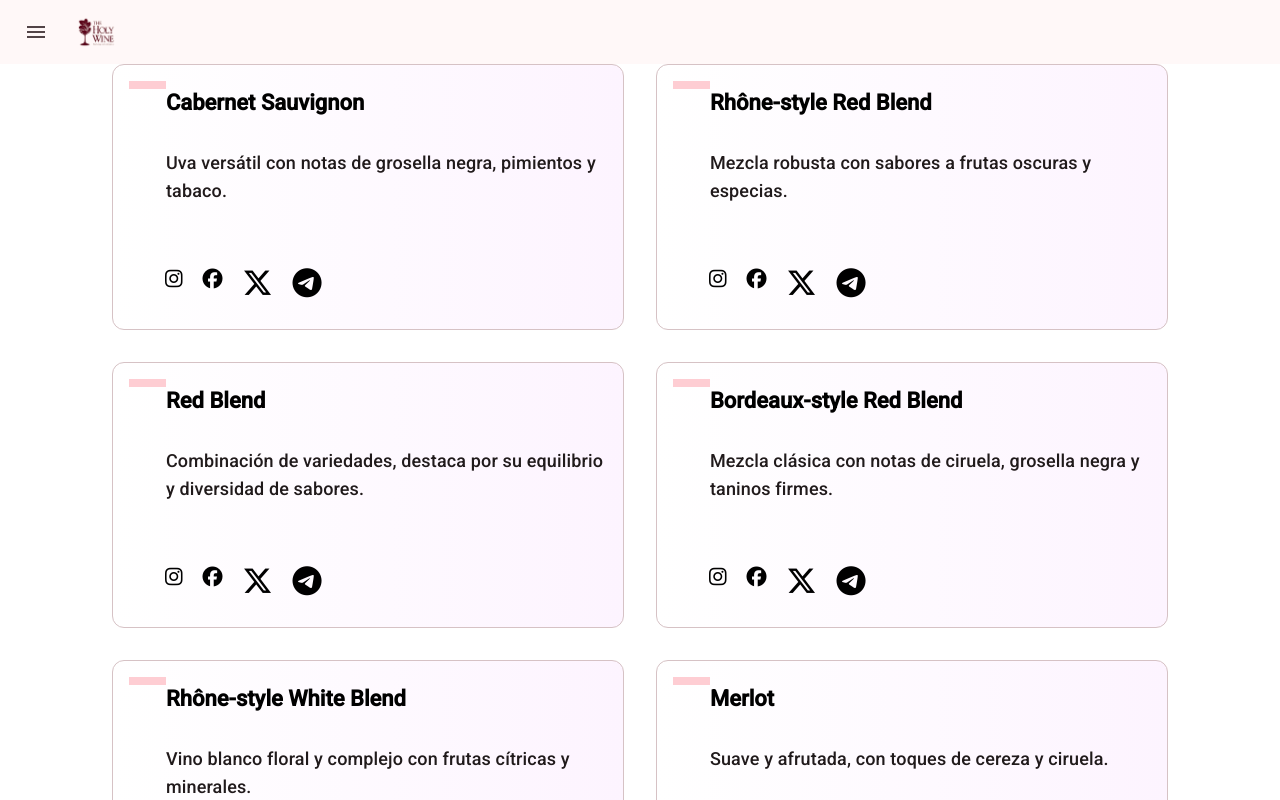
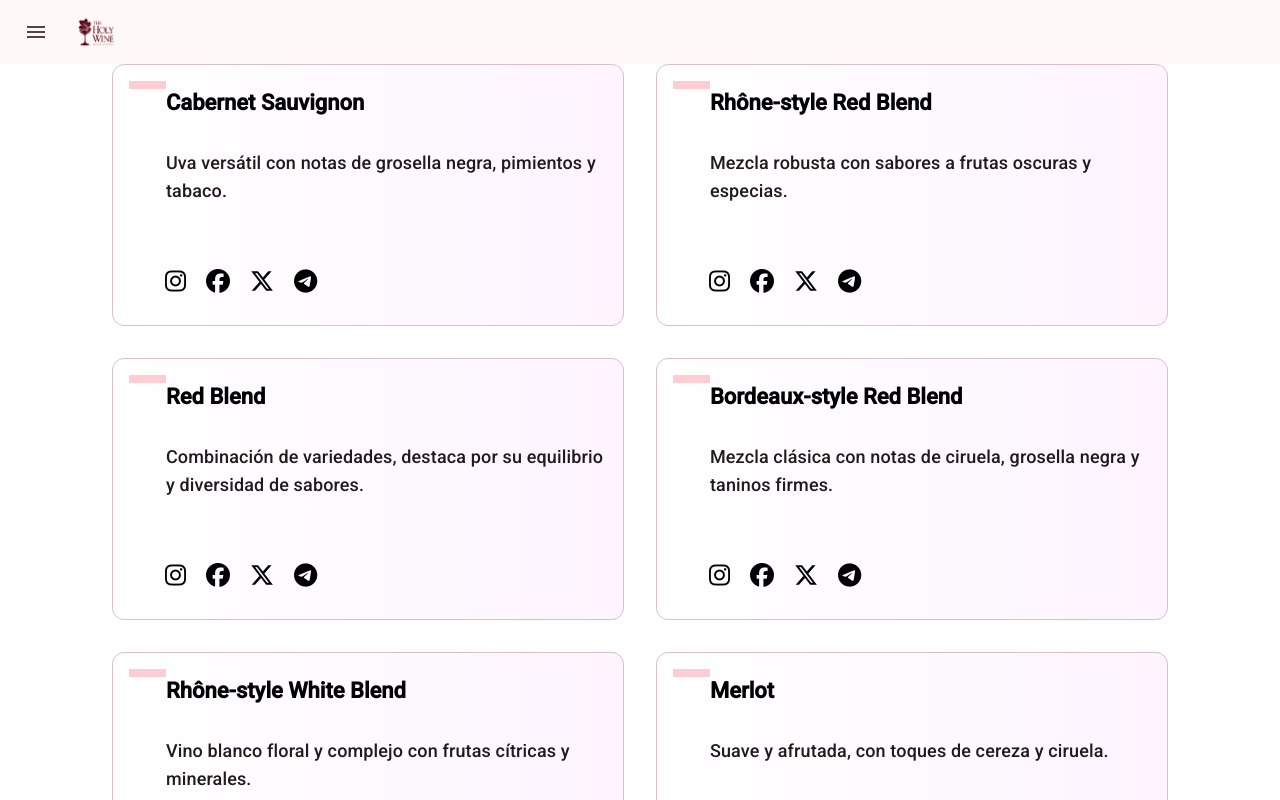
Before and after one commit to 81andie/holyWine, an Angular app: page /variedad in a window 1280 px wide. Shown: the top 800 px of the page. Built offline with nearby package versions, Linux system fonts and the light colour scheme.

Commit message:
montando las cards

```diff
--- a/src/app/components/variety-grapes/variety-grapes.component.html
+++ b/src/app/components/variety-grapes/variety-grapes.component.html
@@ -26,10 +26,10 @@
        <p class="text-left p-4 text-xs md:text-sm">{{item.description}}</p>
        <mat-card-actions>
         <div class="m-5 flex flex-row gap-5 justify-end ml-11">
-          <i class="fa-brands fa-instagram text-xl"></i>
-          <i class="fa-brands fa-facebook text-xl"></i>
-          <i class="fa-brands fa-x-twitter text-3xl"></i>
-          <i class="fa-brands fa-telegram text-3xl"></i>
+          <i class="fa-brands fa-instagram text-2xl"></i>
+          <i class="fa-brands fa-facebook text-2xl"></i>
+          <i class="fa-brands fa-x-twitter text-2xl"></i>
+          <i class="fa-brands fa-telegram text-2xl"></i>
 
         </div>
 
```
